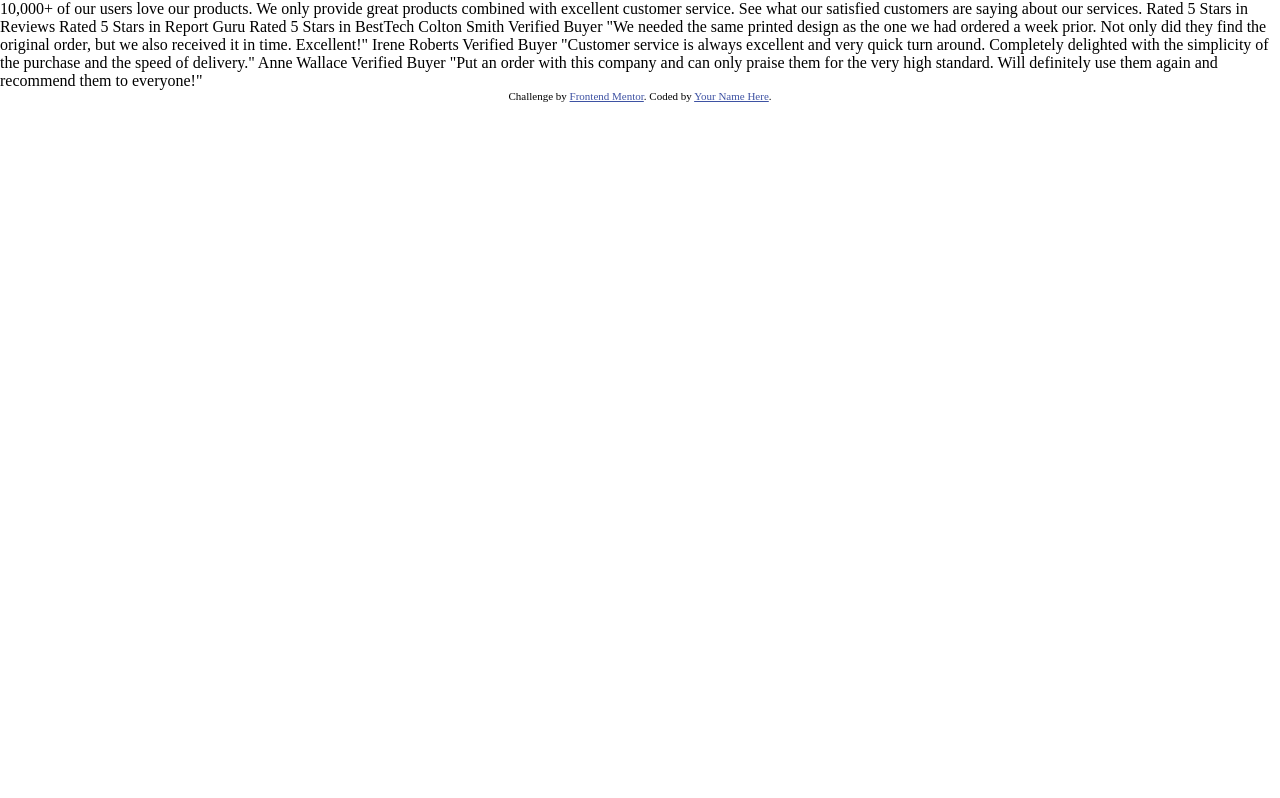
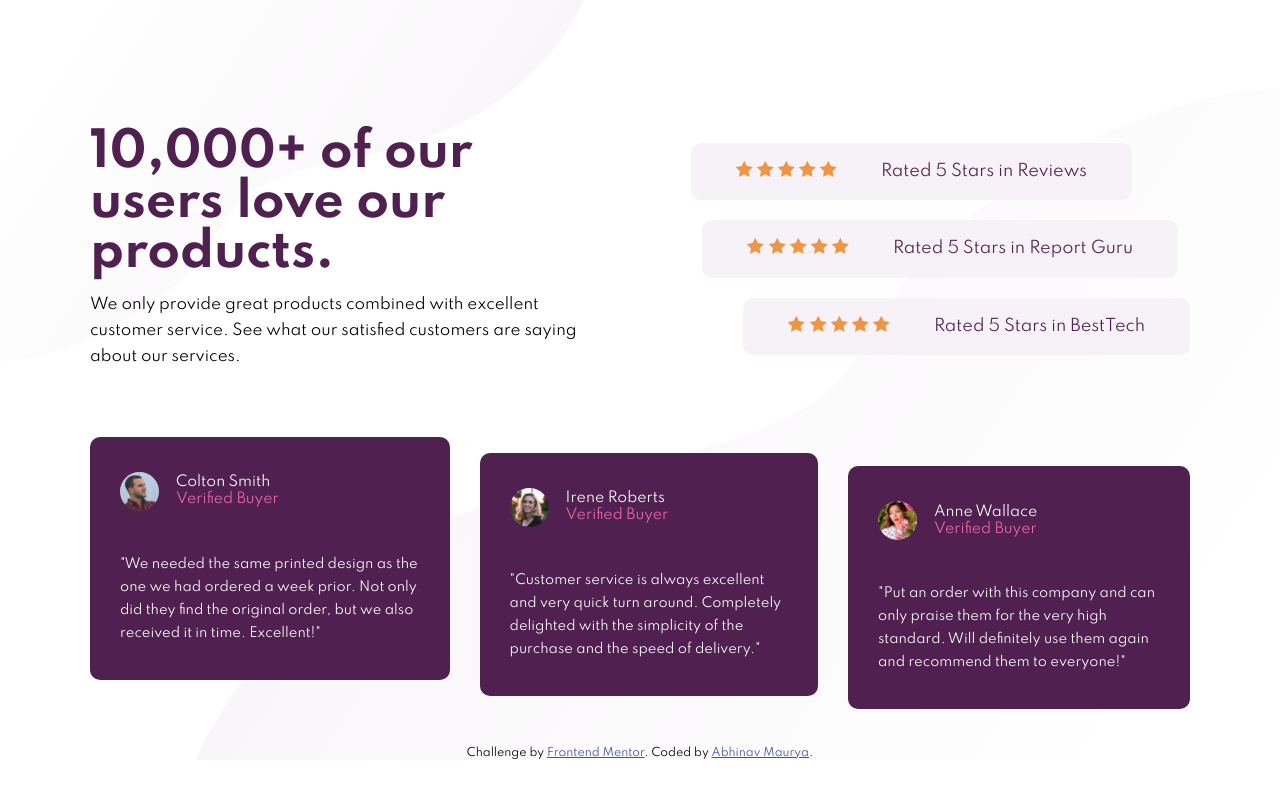
Before and after one commit to abno-24/Social-Proof, a plain HTML site: page index.html in a window 1280 px wide. Drawn offline with Linux system fonts and the light colour scheme.

Commit message:
stylesheet completed

```diff
--- a/index.html
+++ b/index.html
@@ -23,36 +23,99 @@
     </style>
   </head>
   <body>
-    10,000+ of our users love our products.
-
+    <header>
+      <div class="head-container">
+        <div class="head">
+          <h1 class="head-text">10,000+ of our users love our products.</h1>
+          <p class="head-desc">
             We only provide great products combined with excellent customer service.
             See what our satisfied customers are saying about our services.
-
-    Rated 5 Stars in Reviews
-    Rated 5 Stars in Report Guru
-    Rated 5 Stars in BestTech
-
-    Colton Smith
-    Verified Buyer
+          </p>
+        </div>
+        <div class="rating-container">
+          <div class="rating rating-1">
+            <div class="rating-star">
+              <img src="images/icon-star.svg" alt="">
+              <img src="images/icon-star.svg" alt="">
+              <img src="images/icon-star.svg" alt="">
+              <img src="images/icon-star.svg" alt="">
+              <img src="images/icon-star.svg" alt="">
+            </div>
+            <p>Rated 5 Stars in Reviews</p>
+          </div>
+          <div class="rating rating-2">
+            <div class="rating-star">
+              <img src="images/icon-star.svg" alt="">
+              <img src="images/icon-star.svg" alt="">
+              <img src="images/icon-star.svg" alt="">
+              <img src="images/icon-star.svg" alt="">
+              <img src="images/icon-star.svg" alt="">
+            </div>
+            <p>Rated 5 Stars in Report Guru</p>
+          </div>
+          <div class="rating rating-3">
+            <div class="rating-star">
+              <img src="images/icon-star.svg" alt="">
+              <img src="images/icon-star.svg" alt="">
+              <img src="images/icon-star.svg" alt="">
+              <img src="images/icon-star.svg" alt="">
+              <img src="images/icon-star.svg" alt="">
+            </div>
+            <p>Rated 5 Stars in BestTech</p>
+          </div>
+        </div>
+      </div>
+    </header>
+    <main>
+      <div class="card-wrapper">
+        <div class="card card-1">
+          <div class="info">
+            <img src="images/image-colton.jpg" alt="colton">
+            <div class="info-name">
+              <p class="name">Colton Smith</p>
+              <p class="label">Verified Buyer</p>
+            </div>
+          </div>
+          <p class="feedback">
             "We needed the same printed design as the one we had ordered a week prior.
             Not only did they find the original order, but we also received it in time.
             Excellent!"
-
-    Irene Roberts
-    Verified Buyer
+          </p>
+        </div>
+        <div class="card card-2">
+          <div class="info">
+            <img src="images/image-irene.jpg" alt="irene">
+            <div class="info-name">
+              <p class="name">Irene Roberts</p>
+              <p class="label">Verified Buyer</p>
+            </div>
+          </div>
+          <p class="feedback">
             "Customer service is always excellent and very quick turn around. Completely
             delighted with the simplicity of the purchase and the speed of delivery."
-
-    Anne Wallace
-    Verified Buyer
+          </p>
+        </div>
+        <div class="card card-3">
+          <div class="info">
+            <img src="images/image-anne.jpg" alt="irene">
+            <div class="info-name">
+              <p class="name">Anne Wallace</p>
+              <p class="label">Verified Buyer</p>
+            </div>
+          </div>
+          <p class="feedback">
             "Put an order with this company and can only praise them for the very high
             standard. Will definitely use them again and recommend them to everyone!"
+          </p>
+        </div>
+      </div>
+    </main>
 
     <div class="attribution">
       Challenge by
       <a href="https://www.frontendmentor.io?ref=challenge" target="_blank"
         >Frontend Mentor</a
-      >. Coded by <a href="#">Your Name Here</a>.
+      >. Coded by <a href="#">Abhinav Maurya</a>.
     </div>
   </body>
 </html>
--- a/style.css
+++ b/style.css
@@ -4,3 +4,144 @@
     padding: 0;
     box-sizing: border-box;
 }
+:root{
+    --veryDarkMagenta: hsl(300, 43%, 22%);
+    --softPink: hsl(333, 80%, 67%);
+    --darkGrayishMagenta: hsl(303, 10%, 53%);
+    --lightGrayishMagenta: hsl(300, 24%, 96%);
+    --white: hsl(0, 0%, 100%);
+}
+html{
+    font-size: 100%;
+    font-family: 'Spartan', sans-serif;
+}
+body{
+    line-height: 1.2;
+    background: url(images/bg-pattern-top-desktop.svg), url(images/bg-pattern-bottom-desktop.svg);
+    background-position: top left, bottom right;
+    background-repeat: no-repeat,no-repeat;
+    display: grid;
+    grid-row-gap: 2.325rem;
+}
+header{
+    margin-top: 8rem;
+}
+.head-container{
+    max-width: 68.75rem;
+    width: 100%;
+    margin: 0 auto;
+    display: grid;
+    justify-content: space-between;
+    grid-template-columns: 1fr 1fr;
+    grid-column-gap: 6.3125rem;
+}
+.head .head-text{
+    font-size: clamp(1.625rem,4vw,2.9375rem);
+    line-height: 3.125rem;
+    color: var(--veryDarkMagenta);
+}
+.head .head-desc{
+    margin-top: .875rem;
+    line-height: 1.625rem;
+    font-size: .9375rem;
+}
+.rating-container{
+    display: flex;
+    flex-direction: column;
+    align-items: center;
+    justify-content: center;
+    gap: 1.25rem;
+}
+.rating{
+    background-color: var(--lightGrayishMagenta);
+    display: flex;
+    align-items: center;
+    justify-content: center;
+    gap: 2.75rem;
+    padding: 1.125rem 2.8125rem;
+    border-radius: .625rem;
+    color: var(--veryDarkMagenta);
+}
+.rating-1{
+    align-self: flex-start;
+}
+.rating-2{
+    align-self: center;
+}
+.rating-3{
+    align-self: flex-end;
+}
+.card-wrapper{
+    max-width: 68.75rem;
+    width: 100%;
+    margin: 0 auto;
+    display: flex;
+    justify-content: center;
+    align-items: center;
+    gap: 1.875rem;
+}
+.card{
+    display: flex;
+    flex-direction: column;
+    align-items: flex-start;
+    justify-content: flex-start;
+    gap: 2.625rem;
+    padding: 2.1875rem 1.875rem;
+    background-color: var(--veryDarkMagenta);
+    border-radius: .625rem;
+}
+.card img{
+    width: 2.4375rem;
+    height: 2.437rem;
+    border-radius: 50%;
+}
+.card .info{
+    display: flex;
+    justify-content: center;
+    align-items: center;
+    gap: 1.0625rem;
+}
+.name{
+    font-size: .875rem;
+    color: var(--white);
+}
+.label{
+    font-size: .875rem;
+    color: var(--softPink);
+}
+.feedback{
+    font-size: .8125rem;
+    color: var(--white);
+    line-height: 1.4375rem;
+}
+.card-2{
+    margin-top: 2rem;
+}
+.card-3{
+    margin-top: 3.7rem;
+}
+
+@media (max-width:48em){
+    .head-container{
+        grid-template-columns: 1fr;
+        text-align: center;
+    }
+    .rating{
+        gap: .625rem;
+    }
+    .card-wrapper{
+        flex-direction: column;
+        padding: 0 1.25rem;
+    }
+    .card{
+        width: 100%;
+    }
+    .card-2, .card-3{
+        margin: 0;
+    }
+}
+@media (max-width:26.9375rem){
+    .rating{
+        flex-direction: column;
+    }
+}
```
Lines whose indentation alone changed are shown as unchanged.
